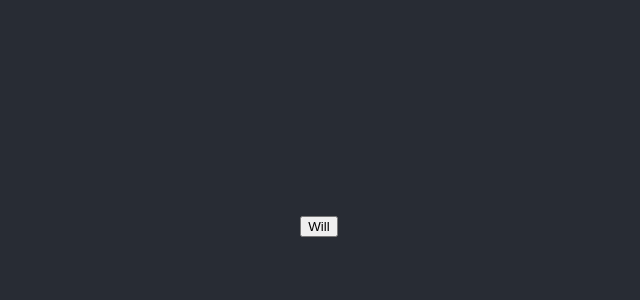
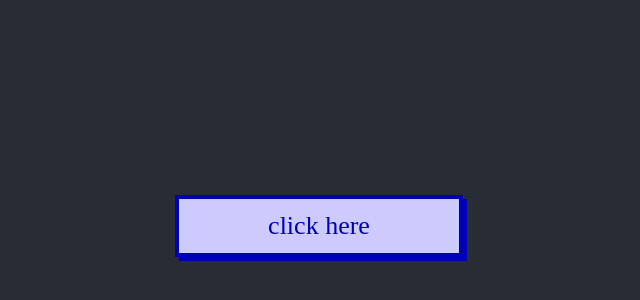
Before and after one commit to wdportman/my-app, a React (Create React App) app: page / in a window 1280 px wide. Shown: the part 174-474 px from the top of the page, without its empty margins (321-961 px from the left). Built offline with nearby package versions, Linux system fonts and the light colour scheme; a web font is replaced by a local one.

Commit message:
Add styling to button

```diff
--- a/package.json
+++ b/package.json
@@ -8,6 +8,7 @@
     "@testing-library/user-event": "^12.6.3",
     "classnames": "^2.2.6",
     "node-sass": "^5.0.0",
+    "normalize.css": "^8.0.1",
     "react": "^17.0.1",
     "react-dom": "^17.0.1",
     "react-scripts": "4.0.2",
--- a/src/App.js
+++ b/src/App.js
@@ -6,7 +6,7 @@ function App() {
   return (
     <div className="App">
       <header className="App-header">
-        <Button>Will</Button>
+        <Button>Click here</Button>
       </header>
     </div>
   );
--- a/src/components/Button.js
+++ b/src/components/Button.js
@@ -1,18 +1,18 @@
 import React from 'react';
 import classNames from 'classnames';
-// import "../styles/Button.scss";
+import "../styles/button.scss";
 
 export default function Button (props) {
   // use classNames package to manage different types of button styles
-  // const buttonClass = classNames(
-  //   'button',
-  //   {'button-confirm': props.confirm},
-  //   {'button-danger': props.danger},
-  //   {'button-disabled': props.disabled}
-  // );
+  const buttonClass = classNames(
+    'button',
+    {'button-confirm': props.confirm},
+    {'button-danger': props.danger},
+    {'button-disabled': props.disabled}
+  );
   return (
     <button
-      // className={buttonClass}
+      className={buttonClass}
       onClick={props.onClick}
       disabled={props.disabled}
     >
--- /dev/null
+++ b/src/styles/button.scss
@@ -0,0 +1,65 @@
+@import 'partials/_variables';
+@import 'partials/_helpers';
+@import 'partials/_global';
+
+.button {
+  display: flex;
+  justify-content: center;
+  align-content: center;
+
+  max-width: 16rem;
+  width:$mobile-col-6 * 1%;
+  // height: 3.2rem;
+  margin: .5rem;
+  padding: .75rem 0rem;
+
+  color: $main-blue;
+  font-size: 1.625rem;
+  font-family: $normal-font;
+  text-transform: lowercase;
+
+  background-color: $light-main-blue;
+  -webkit-box-shadow:  4px 4px 0px 0px $main-blue;
+  box-shadow: 4px 4px 0px 0px $main-blue;
+  border: $border-size solid $main-blue;
+
+  // link styles
+  text-decoration: none;
+  &:hover {
+    border: scale($border-size, 1.25) solid $main-blue;
+  }
+}
+
+button.button{
+  box-sizing: border-box;
+  width:($mobile-col-6) * 1%;
+  max-width: 18rem;
+}
+
+.button-confirm {
+  background-color: $light-main-blue;
+}
+
+.button-disabled {
+  color: $disabled-blue;
+  background-color: $white-main-blue;
+  -webkit-box-shadow:  4px 4px 0px 0px $disabled-blue;
+  box-shadow: 4px 4px 0px 0px $disabled-blue;
+  border: $border-size solid $disabled-blue;
+  &:hover {
+    border: $border-size solid $disabled-blue;
+  }
+}
+// .button-link {
+//   width:$mobile-col-6 * 1%;
+//   text-align: center;
+// }
+
+.link {
+  color: $main-blue;
+}
+
+.button-container .link {
+  margin: .75rem 0 .5rem 0;
+  font-size: 1.5rem;
+}
```
Also changed, not shown: 1 other file (tests, documents, lock files or other folders).
